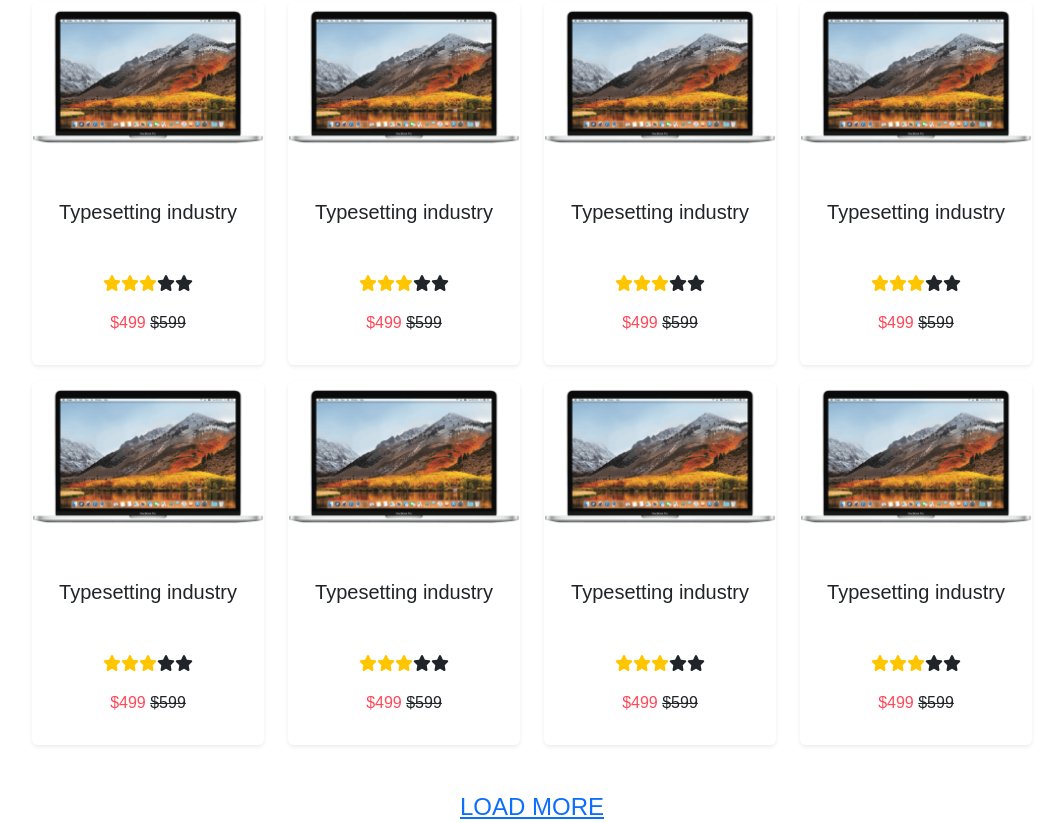
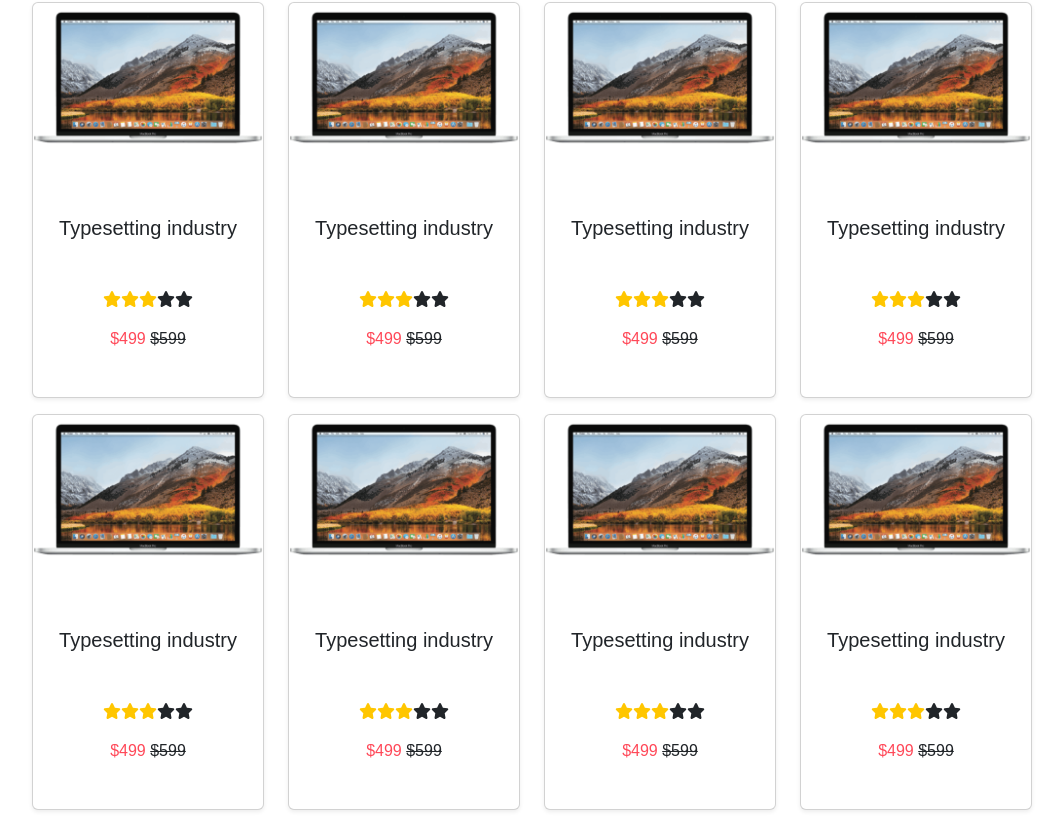
Before and after one commit to fathi-fayez/bouncer-store, a Vue app: page / in a window 1280 px wide. Shown: the part 1537-2360 px from the top of the page, without its empty margins (108-1171 px from the left). Built offline with nearby package versions, Linux system fonts and the light colour scheme.

Commit message:
add hove effict for product elements

```diff
--- a/src/components/products/bestSeller.vue
+++ b/src/components/products/bestSeller.vue
@@ -5,10 +5,10 @@
       <div class="row">
         <!-- product card -->
         <div class="col-sm-6 col-md-4 col-lg-3 mt-3">
-          <div class="card border-0 shadow-sm text-center">
+          <div class="card border-1 shadow-sm text-center">
             <img src="/src/assets/images/50061505_575246.png" alt="product.id" />
 
-            <div class="content">
+            <div class="card-body">
               <h5 class="my-5">Typesetting industry</h5>
               <div class="rating">
                 <i class="fa-solid fa-star" style="color: #ffc600"></i>
@@ -21,14 +21,18 @@
                 <span class="last-price">$499</span> <span class="old-price">$599</span>
               </div>
             </div>
+            <div class="overlay-buttons">
+              <button class="add-to-favorite"><i class="fa-regular fa-heart"></i></button>
+              <button class="add-to-cart"><i class="fa-solid fa-cart-shopping"> </i></button>
+            </div>
           </div>
         </div>
         <!-- product card -->
         <div class="col-sm-6 col-md-4 col-lg-3 mt-3">
-          <div class="card border-0 shadow-sm text-center">
+          <div class="card border-1 shadow-sm text-center">
             <img src="/src/assets/images/50061505_575246.png" alt="product.id" />
 
-            <div class="content">
+            <div class="card-body">
               <h5 class="my-5">Typesetting industry</h5>
               <div class="rating">
                 <i class="fa-solid fa-star" style="color: #ffc600"></i>
@@ -41,14 +45,18 @@
                 <span class="last-price">$499</span> <span class="old-price">$599</span>
               </div>
             </div>
+            <div class="overlay-buttons">
+              <button class="add-to-favorite"><i class="fa-regular fa-heart"></i></button>
+              <button class="add-to-cart"><i class="fa-solid fa-cart-shopping"> </i></button>
+            </div>
           </div>
         </div>
         <!-- product card -->
         <div class="col-sm-6 col-md-4 col-lg-3 mt-3">
-          <div class="card border-0 shadow-sm text-center">
+          <div class="card border-1 shadow-sm text-center">
             <img src="/src/assets/images/50061505_575246.png" alt="product.id" />
 
-            <div class="content">
+            <div class="card-body">
               <h5 class="my-5">Typesetting industry</h5>
               <div class="rating">
                 <i class="fa-solid fa-star" style="color: #ffc600"></i>
@@ -61,14 +69,18 @@
                 <span class="last-price">$499</span> <span class="old-price">$599</span>
               </div>
             </div>
+            <div class="overlay-buttons">
+              <button class="add-to-favorite"><i class="fa-regular fa-heart"></i></button>
+              <button class="add-to-cart"><i class="fa-solid fa-cart-shopping"> </i></button>
+            </div>
           </div>
         </div>
         <!-- product card -->
         <div class="col-sm-6 col-md-4 col-lg-3 mt-3">
-          <div class="card border-0 shadow-sm text-center">
+          <div class="card border-1 shadow-sm text-center">
             <img src="/src/assets/images/50061505_575246.png" alt="product.id" />
 
-            <div class="content">
+            <div class="card-body">
               <h5 class="my-5">Typesetting industry</h5>
               <div class="rating">
                 <i class="fa-solid fa-star" style="color: #ffc600"></i>
@@ -81,14 +93,18 @@
                 <span class="last-price">$499</span> <span class="old-price">$599</span>
               </div>
             </div>
+            <div class="overlay-buttons">
+              <button class="add-to-favorite"><i class="fa-regular fa-heart"></i></button>
+              <button class="add-to-cart"><i class="fa-solid fa-cart-shopping"> </i></button>
+            </div>
           </div>
         </div>
         <!-- product card -->
         <div class="col-sm-6 col-md-4 col-lg-3 mt-3">
-          <div class="card border-0 shadow-sm text-center">
+          <div class="card border-1 shadow-sm text-center">
             <img src="/src/assets/images/50061505_575246.png" alt="product.id" />
 
-            <div class="content">
+            <div class="card-body">
               <h5 class="my-5">Typesetting industry</h5>
               <div class="rating">
                 <i class="fa-solid fa-star" style="color: #ffc600"></i>
@@ -101,14 +117,18 @@
                 <span class="last-price">$499</span> <span class="old-price">$599</span>
               </div>
             </div>
+            <div class="overlay-buttons">
+              <button class="add-to-favorite"><i class="fa-regular fa-heart"></i></button>
+              <button class="add-to-cart"><i class="fa-solid fa-cart-shopping"> </i></button>
+            </div>
           </div>
         </div>
         <!-- product card -->
         <div class="col-sm-6 col-md-4 col-lg-3 mt-3">
-          <div class="card border-0 shadow-sm text-center">
+          <div class="card border-1 shadow-sm text-center">
             <img src="/src/assets/images/50061505_575246.png" alt="product.id" />
 
-            <div class="content">
+            <div class="card-body">
               <h5 class="my-5">Typesetting industry</h5>
               <div class="rating">
                 <i class="fa-solid fa-star" style="color: #ffc600"></i>
@@ -121,14 +141,18 @@
                 <span class="last-price">$499</span> <span class="old-price">$599</span>
               </div>
             </div>
+            <div class="overlay-buttons">
+              <button class="add-to-favorite"><i class="fa-regular fa-heart"></i></button>
+              <button class="add-to-cart"><i class="fa-solid fa-cart-shopping"> </i></button>
+            </div>
           </div>
         </div>
         <!-- product card -->
         <div class="col-sm-6 col-md-4 col-lg-3 mt-3">
-          <div class="card border-0 shadow-sm text-center">
+          <div class="card border-1 shadow-sm text-center">
             <img src="/src/assets/images/50061505_575246.png" alt="product.id" />
 
-            <div class="content">
+            <div class="card-body">
               <h5 class="my-5">Typesetting industry</h5>
               <div class="rating">
                 <i class="fa-solid fa-star" style="color: #ffc600"></i>
@@ -141,14 +165,18 @@
                 <span class="last-price">$499</span> <span class="old-price">$599</span>
               </div>
             </div>
+            <div class="overlay-buttons">
+              <button class="add-to-favorite"><i class="fa-regular fa-heart"></i></button>
+              <button class="add-to-cart"><i class="fa-solid fa-cart-shopping"> </i></button>
+            </div>
           </div>
         </div>
         <!-- product card -->
         <div class="col-sm-6 col-md-4 col-lg-3 mt-3">
-          <div class="card border-0 shadow-sm text-center">
+          <div class="card border-1 shadow-sm text-center">
             <img src="/src/assets/images/50061505_575246.png" alt="product.id" />
 
-            <div class="content">
+            <div class="card-body">
               <h5 class="my-5">Typesetting industry</h5>
               <div class="rating">
                 <i class="fa-solid fa-star" style="color: #ffc600"></i>
@@ -161,6 +189,10 @@
                 <span class="last-price">$499</span> <span class="old-price">$599</span>
               </div>
             </div>
+            <div class="overlay-buttons">
+              <button class="add-to-favorite"><i class="fa-regular fa-heart"></i></button>
+              <button class="add-to-cart"><i class="fa-solid fa-cart-shopping"> </i></button>
+            </div>
           </div>
         </div>
       </div>
@@ -172,6 +204,36 @@
 import navBar from '../navBar.vue'
 </script>
 <style lang="scss" scoped>
+.card {
+  &:hover .overlay-buttons {
+    opacity: 1;
+  }
+  .card-body {
+    position: relative;
+  }
+  .overlay-buttons {
+    position: absolute;
+    top: 0;
+    left: 0;
+    width: 100%;
+    height: 100%;
+    display: flex;
+    justify-content: center;
+    align-items: center;
+    opacity: 0;
+    background: rgba(214, 210, 210, 0.6);
+    transition: opacity 0.5s;
+
+    .add-to-favorite,
+    .add-to-cart {
+      border-radius: 50%;
+      padding: 10px;
+      margin: 6px;
+      color: rgb(51, 160, 255);
+      border-color: rgba(151, 151, 151, 0.6);
+      margin-bottom: 200px;
+    }
+  }
   .price {
     margin-top: 15px;
     margin-bottom: 30px;
@@ -183,4 +245,5 @@ span.last-price {
   span.old-price {
     text-decoration: line-through;
   }
+}
 </style>
```
Lines whose indentation alone changed are shown as unchanged.
